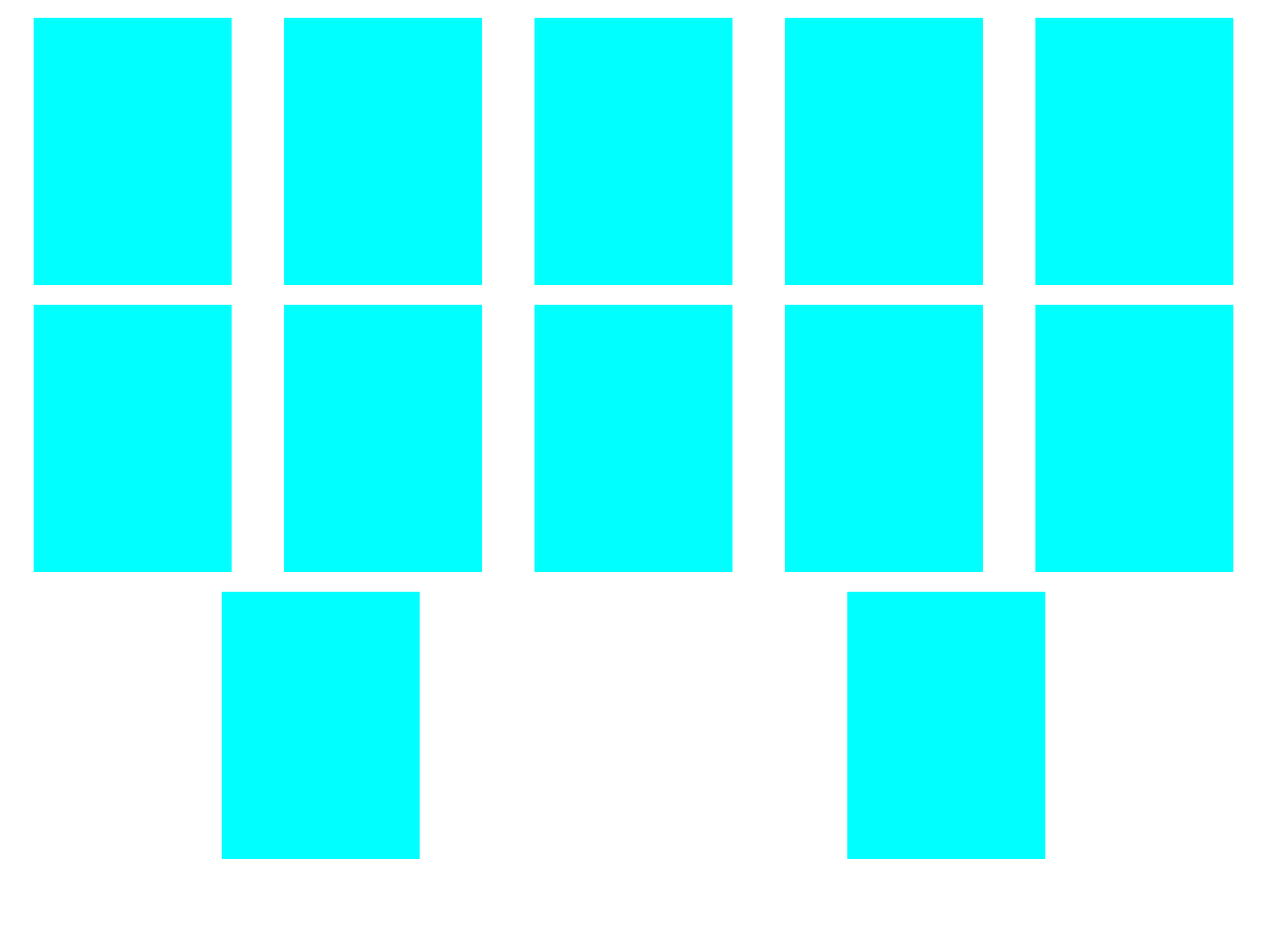
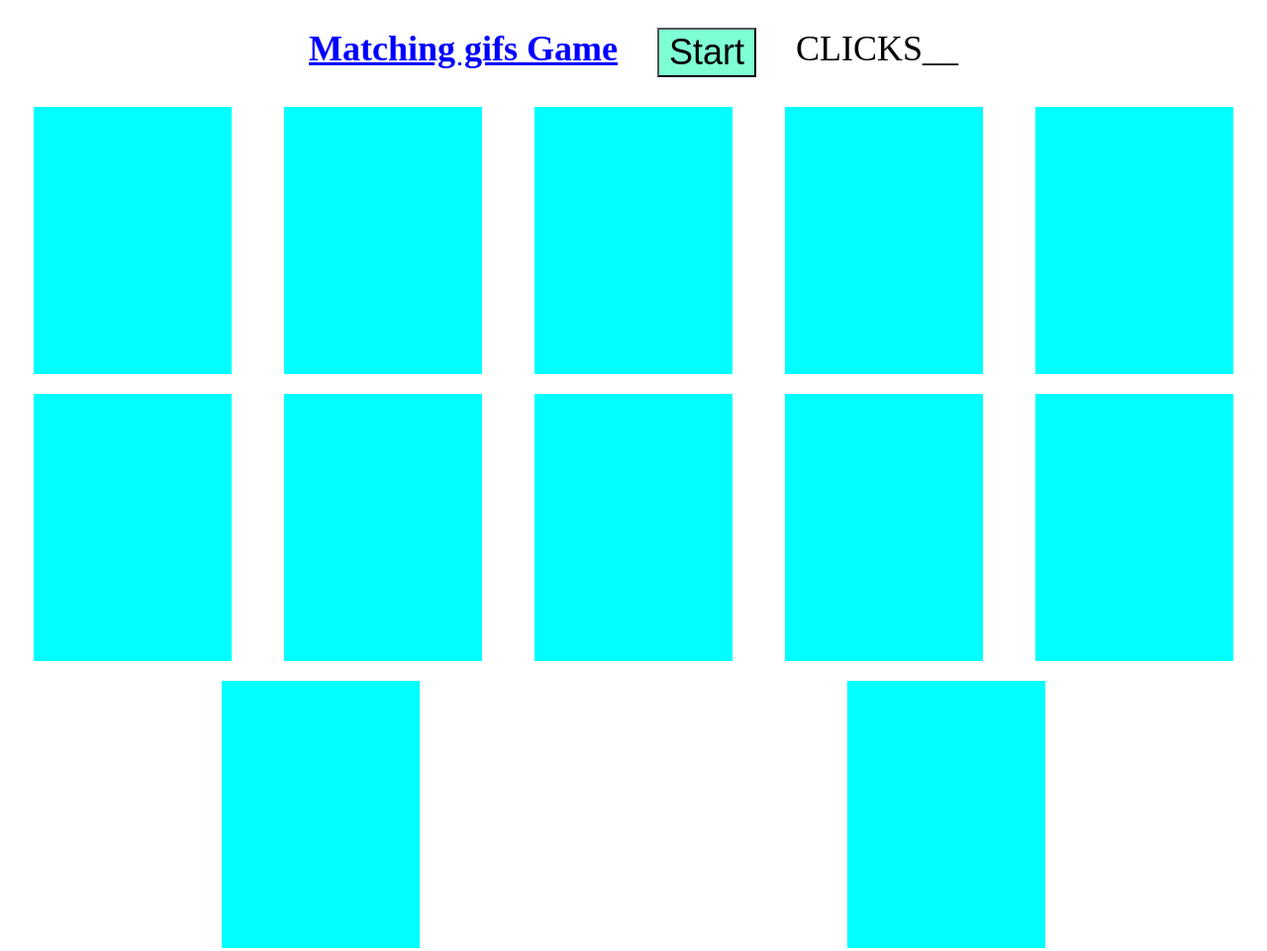
Before and after one commit to genovese28/Gif-memory-game, a plain HTML site: page index.html in a window 1280 px wide. Shown: the whole page at 99% size. Before the commit the page ends 886 px from the top, so only its background shows below. Drawn offline with nearby package versions, Linux system fonts and the light colour scheme.

Commit message:
adding stylying

```diff
--- a/game.js
+++ b/game.js
@@ -1,5 +1,5 @@
 $(function() {
-  $('container').on('click', function(event) {
+  $('.container').on('click', function(event) {
     let clicked = $(event.target);
     clicked.css('backgroundColor', 'blue');
   });
--- a/index.html
+++ b/index.html
@@ -10,6 +10,12 @@
 </head>
 
 <body>
+  <div id="flex-container">
+    <h1>Matching gifs Game</h1>
+    <input id="startButton" type="button" value="Start" />
+    <p>CLICKS__</p>
+  </div>
+
   <div class="container">
     <div class="card"></div>
     <div class="card"></div>
--- a/style.css
+++ b/style.css
@@ -11,3 +11,39 @@
   height: 270px;
   background-color: aqua;
 }
+h1 {
+  margin: 20px;
+  color: blue;
+  font-size: 36px;
+  text-decoration-line: underline;
+}
+#startButton {
+  margin: 20px;
+  /* margin-top: 25px;
+  margin-left: 20rem; */
+  width: 100px;
+  height: 50px;
+  font-size: 36px;
+  background-color: aquamarine;
+}
+#flex-container {
+  display: flex;
+  flex-direction: row;
+  justify-content: center;
+}
+
+#flex-container p {
+  margin: 20px;
+  /* margin-left: 75px;
+  margin-top: 25px; */
+  font-size: 36px;
+  text-align: center;
+}
+
+/* p { */
+/* margin: 20 rem 20 rem 200 rem 25 rem; */
+/* } */
+/* margin-top
+margin-right
+margin-bottom
+margin-left */
```
